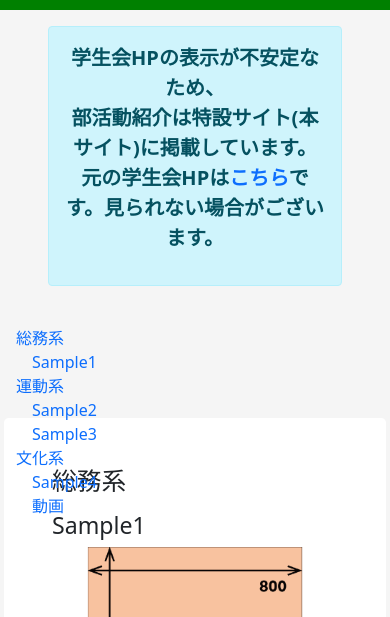
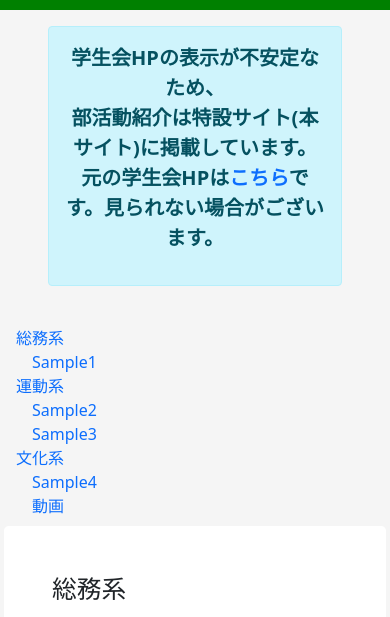
Before and after one commit to sus-gakuseikai/club-introduction-2023, a plain HTML site: page index.html in a window 390 px wide. Shown: the part 197-814 px from the top of the page. Drawn offline with nearby package versions, Linux system fonts and the light colour scheme.

Commit message:
fix: 目次のスタイルを調整

```diff
--- a/css/style.css
+++ b/css/style.css
@@ -1,4 +1,5 @@
 #toc-container {
+  height: 250px;
   order: 2;
   position: sticky;
   top: 16px;
@@ -6,6 +7,7 @@
 
 @media (max-width: 990px){
   #toc-container {
+    height: auto;
     order: -1;
     position: relative;
   }
--- a/index.html
+++ b/index.html
@@ -57,7 +57,7 @@
         <div class="row justify-content-center">
 
           <!-- 目次（サイドバー） -->
-          <div id="toc-container" class="col-lg-2 m-2 rounded-3" style="height: 100px;">
+          <div id="toc-container" class="col-lg-2 m-2 rounded-3">
             <ul class="list-unstyled"></ul>
           </div>
 
```
